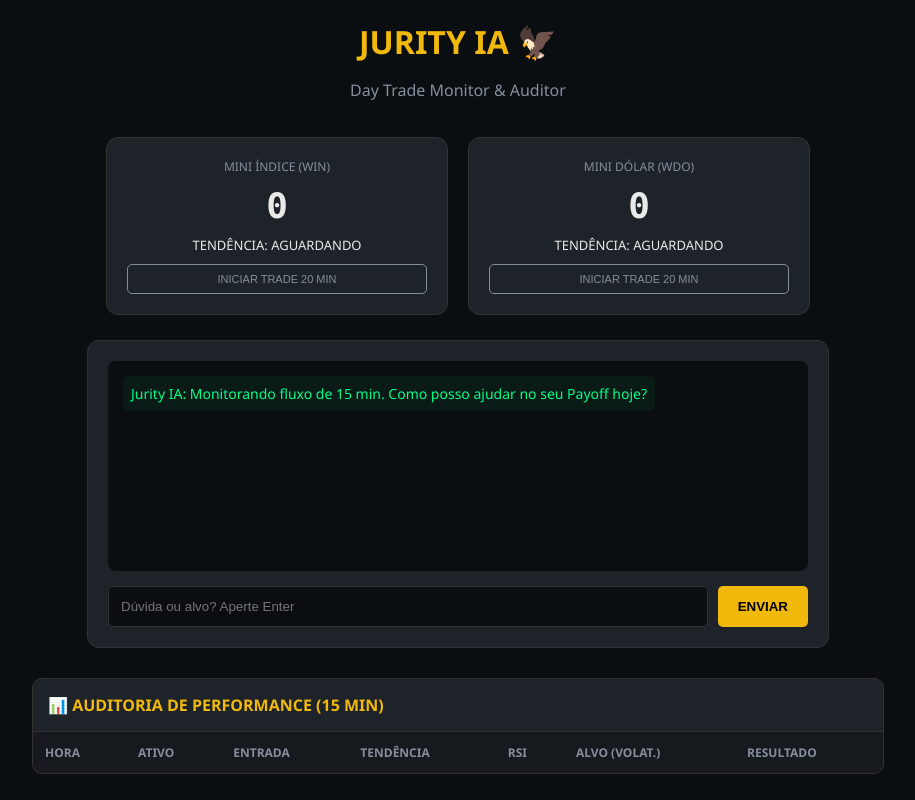
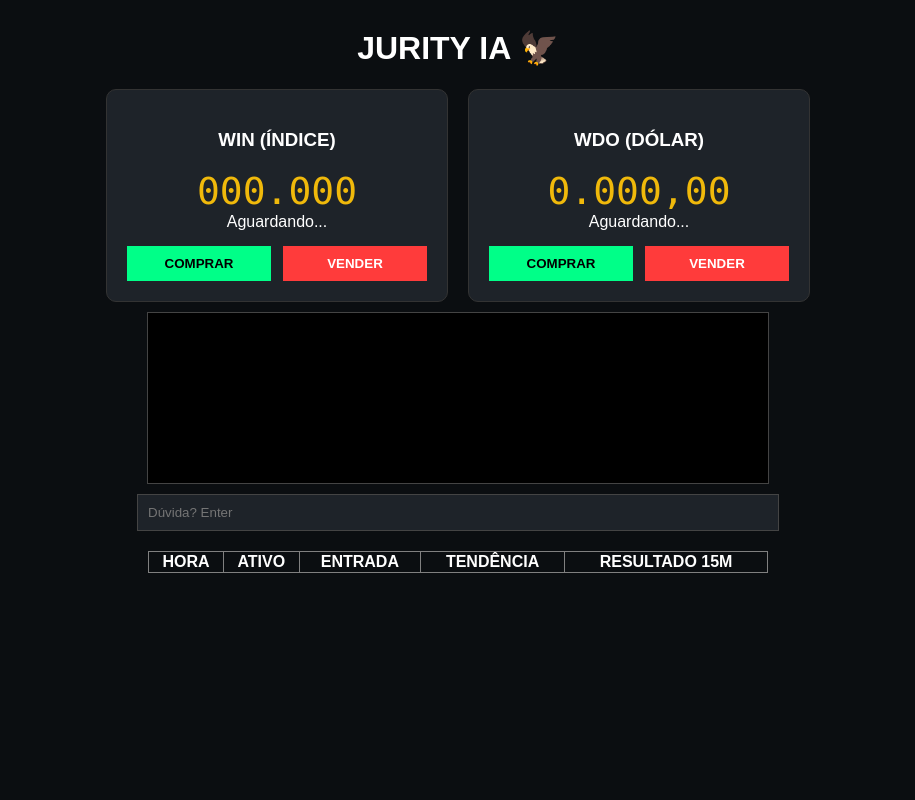
Before and after one commit to eloijurity-creator/DayTraderJurity, a Flask app: page / in a window 1280 px wide. Shown: the whole page, without its empty margins (182-1097 px from the left). Run offline with Flask 3, Linux system fonts and the light colour scheme; data that the repository does not hold is empty.

Commit message:
Update index.html

```diff
--- a/templates/index.html
+++ b/templates/index.html
@@ -1,206 +1,88 @@
 <!DOCTYPE html>
-<html lang="pt-br">
+<html>
 <head>
     <meta charset="UTF-8">
-    <meta name="viewport" content="width=device-width, initial-scale=1.0">
-    <title>JURITY IA - Terminal Day Trade B3</title>
+    <title>JURITY IA - DASHBOARD</title>
     <style>
-        :root {
-            --bg: #0b0e11;
-            --card: #1e2329;
-            --yellow: #f0b90b;
-            --green: #00ff88;
-            --red: #ff3b3b;
-            --text: #eaeaea;
-            --gray: #848e9c;
-        }
-
-        body { font-family: 'Segoe UI', sans-serif; background: var(--bg); color: var(--text); display: flex; flex-direction: column; align-items: center; padding: 20px; margin: 0; }
-
-        /* Header & Timer */
-        .header { text-align: center; margin-bottom: 20px; }
-        .timer-banner {
-            background: var(--yellow); color: black; padding: 10px 30px; border-radius: 5px;
-            font-weight: bold; margin-bottom: 20px; display: none; box-shadow: 0 0 15px rgba(240, 185, 11, 0.4);
-        }
-
-        /* Cards de Ativos */
-        .assets-container { display: flex; gap: 20px; flex-wrap: wrap; justify-content: center; margin-bottom: 25px; }
-        .card {
-            background: var(--card); border-radius: 12px; padding: 20px; width: 300px;
-            border: 1px solid #333; text-align: center; position: relative;
-        }
-        .price-display { font-size: 36px; font-weight: bold; margin: 10px 0; font-family: monospace; }
-        .btn-trade {
-            background: transparent; border: 1px solid var(--gray); color: var(--gray);
-            padding: 8px; border-radius: 5px; cursor: pointer; width: 100%; margin-top: 10px; font-size: 11px;
-        }
-        .btn-trade:hover { border-color: var(--yellow); color: var(--yellow); }
-
-        /* Chat */
-        .chat-section { width: 100%; max-width: 700px; background: var(--card); padding: 20px; border-radius: 12px; border: 1px solid #333; }
-        #chat-window { height: 180px; overflow-y: auto; background: var(--bg); padding: 15px; border-radius: 8px; margin-bottom: 15px; display: flex; flex-direction: column; gap: 8px; }
-        .msg-u { align-self: flex-end; color: var(--yellow); font-size: 14px; }
-        .msg-j { align-self: flex-start; color: var(--green); background: rgba(0,255,136,0.05); padding: 8px; border-radius: 5px; font-size: 14px; }
-
-        /* Tabela de Log */
-        .log-container { width: 100%; max-width: 850px; margin-top: 30px; background: var(--card); border-radius: 10px; overflow: hidden; border: 1px solid #333; }
-        .log-table { width: 100%; border-collapse: collapse; font-size: 12px; }
-        .log-table th { background: #161a1e; padding: 12px; text-align: left; color: var(--gray); }
-        .log-table td { padding: 12px; border-bottom: 1px solid #2b3139; }
-
-        /* Status Colors */
-        .gain-cell { color: var(--green); font-weight: bold; background: rgba(0,255,136,0.1); }
-        .loss-cell { color: var(--red); font-weight: bold; background: rgba(255,59,59,0.1); }
-        .wait-cell { color: var(--gray); font-style: italic; }
+        body { background: #0b0e11; color: white; font-family: sans-serif; display: flex; flex-direction: column; align-items: center; }
+        .card { background: #1e2329; padding: 20px; border-radius: 10px; width: 300px; text-align: center; border: 1px solid #333; }
+        .price { font-size: 38px; color: #f0b90b; font-family: monospace; }
+        .btn-buy { background: #00ff88; color: black; border: none; padding: 10px; font-weight: bold; cursor: pointer; width: 48%; }
+        .btn-sell { background: #ff3b3b; color: white; border: none; padding: 10px; font-weight: bold; cursor: pointer; width: 48%; }
+        #chat { height: 150px; overflow-y: auto; background: #000; padding: 10px; margin: 10px 0; width: 600px; border: 1px solid #444; }
+        .gain { color: #00ff88; } .loss { color: #ff3b3b; }
     </style>
 </head>
 <body>
-
-    <div class="header">
-        <h1 style="color: var(--yellow); margin:0;">JURITY IA 🦅</h1>
-        <p style="color: var(--gray);">Day Trade Monitor & Auditor</p>
+    <h1>JURITY IA 🦅</h1>
+    <div style="display:flex; gap:20px;">
+        <div class="card">
+            <h3>WIN (ÍNDICE)</h3>
+            <div id="p-win" class="price">000.000</div>
+            <div id="s-win">Aguardando...</div>
+            <div style="margin-top:15px; display:flex; justify-content: space-between;">
+                <button class="btn-buy" onclick="enviarOrdem('WIN', 'BUY')">COMPRAR</button>
+                <button class="btn-sell" onclick="enviarOrdem('WIN', 'SELL')">VENDER</button>
             </div>
-
-    <div id="op-timer" class="timer-banner">
-        ⏳ OPERAÇÃO EM CURSO: <span id="timer-val">20:00</span>
         </div>
-
-    <div class="assets-container">
         <div class="card">
-            <div style="font-size: 12px; color: var(--gray);">MINI ÍNDICE (WIN)</div>
-            <div id="p-win" class="price-display">000.000</div>
-            <div id="s-win" style="font-size: 13px;">Aguardando...</div>
-            <button class="btn-trade" onclick="startTimer()">INICIAR TRADE 20 MIN</button>
+            <h3>WDO (DÓLAR)</h3>
+            <div id="p-wdo" class="price">0.000,00</div>
+            <div id="s-wdo">Aguardando...</div>
+            <div style="margin-top:15px; display:flex; justify-content: space-between;">
+                <button class="btn-buy" onclick="enviarOrdem('WDO', 'BUY')">COMPRAR</button>
+                <button class="btn-sell" onclick="enviarOrdem('WDO', 'SELL')">VENDER</button>
             </div>
-
-        <div class="card">
-            <div style="font-size: 12px; color: var(--gray);">MINI DÓLAR (WDO)</div>
-            <div id="p-wdo" class="price-display">0.000,00</div>
-            <div id="s-wdo" style="font-size: 13px;">Aguardando...</div>
-            <button class="btn-trade" onclick="startTimer()">INICIAR TRADE 20 MIN</button>
         </div>
     </div>
 
-    <div class="chat-section">
-        <div id="chat-window">
-            <div class="msg-j">Jurity IA: Monitorando fluxo de 15 min. Como posso ajudar no seu Payoff hoje?</div>
-        </div>
-        <div style="display: flex; gap: 10px;">
-            <input type="text" id="u-in" placeholder="Dúvida ou alvo? Aperte Enter" style="flex:1; padding:12px; background:var(--bg); border:1px solid #333; color:white; border-radius:5px; outline:none;">
-            <button onclick="ask()" style="background:var(--yellow); border:none; padding: 0 20px; border-radius:5px; font-weight:bold; cursor:pointer;">ENVIAR</button>
-        </div>
-    </div>
+    <div id="chat"></div>
+    <input type="text" id="msg-in" placeholder="Dúvida? Enter" style="width:620px; padding:10px; background:#1e2329; color:white; border:1px solid #444;">
 
-    <div class="log-container">
-        <div style="padding:15px; font-weight:bold; border-bottom:1px solid #333; color:var(--yellow);">📊 AUDITORIA DE PERFORMANCE (15 MIN)</div>
-        <table class="log-table">
-            <thead>
-                <tr>
-                    <th>HORA</th>
-                    <th>ATIVO</th>
-                    <th>ENTRADA</th>
-                    <th>TENDÊNCIA</th>
-                    <th>RSI</th>
-                    <th>ALVO (VOLAT.)</th>
-                    <th>RESULTADO</th>
-                </tr>
-            </thead>
-            <tbody id="l-body">
-                </tbody>
+    <table border="1" style="width:620px; margin-top:20px; border-collapse: collapse;">
+        <thead><tr><th>HORA</th><th>ATIVO</th><th>ENTRADA</th><th>TENDÊNCIA</th><th>RESULTADO 15M</th></tr></thead>
+        <tbody id="l-body"></tbody>
     </table>
-    </div>
 
     <script>
-    let timerIdx;
-    let lastP = { WIN: 0, WDO: 0 };
-
-    // Timer de Operação
-    function startTimer() {
-        clearInterval(timerIdx);
-        let time = 1200; // 20 minutos
-        const display = document.getElementById('op-timer');
-        display.style.display = 'block';
-
-        timerIdx = setInterval(() => {
-            let m = Math.floor(time / 60);
-            let s = time % 60;
-            document.getElementById('timer-val').innerText = `${m}:${s < 10 ? '0' : ''}${s}`;
-            if (time <= 0) {
-                clearInterval(timerIdx);
-                display.style.display = 'none';
-                alert("Jurity IA: Tempo estimado da operação atingido. Verifique seus alvos!");
-            }
-            time--;
-        }, 1000);
+        async function enviarOrdem(ativo, tipo) {
+            const preco = parseFloat(document.getElementById(`p-${ativo.toLowerCase()}`).innerText.replace('.',''));
+            const offset = ativo === 'WIN' ? 150 : 5.0;
+            const payload = {
+                ativo: ativo, tipo: tipo, preco: preco,
+                sl: tipo === 'BUY' ? preco - offset : preco + offset,
+                tp: tipo === 'BUY' ? preco + offset : preco - offset,
+                lotes: 1
+            };
+            const res = await fetch('/set_order', {method:'POST', headers:{'Content-Type':'application/json'}, body:JSON.stringify(payload)});
+            alert("Ordem enviada para a fila do MT5!");
         }
 
-    // Atualização de Interface
-    async function refresh() {
-        // Preços e Sinais
+        async function update() {
             for (let a of ['WIN', 'WDO']) {
-            try {
                 const r = await fetch(`/get_signal?ativo=${a}`);
                 const d = await r.json();
-                const elP = document.getElementById(`p-${a.toLowerCase()}`);
-                const elS = document.getElementById(`s-${a.toLowerCase()}`);
-
-                elP.innerText = d.preco.toLocaleString('pt-BR');
-                elS.innerText = d.sinal;
-                elS.style.color = d.cor;
-
-                if(d.preco > lastP[a]) elP.style.color = "#00ff88";
-                else if(d.preco < lastP[a]) elP.style.color = "#ff3b3b";
-                lastP[a] = d.preco;
-            } catch(e) {}
+                document.getElementById(`p-${a.toLowerCase()}`).innerText = d.preco;
+                document.getElementById(`s-${a.toLowerCase()}`).innerText = `${d.sinal} | RSI: ${d.rsi}`;
+            }
+            const rl = await fetch('/get_log');
+            const logs = await rl.json();
+            document.getElementById('l-body').innerHTML = logs.map(l => `
+                <tr><td>${l.horario}</td><td>${l.ativo}</td><td>${l.preco}</td><td>${l.tendencia}</td><td class="${l.resultado.includes('GAIN')?'gain':'loss'}">${l.resultado}</td></tr>
+            `).join('');
         }
 
-        // Tabela de Auditoria
-        try {
-            const rl = await fetch('/get_log');
-            const logs = await rl.json();
-            document.getElementById('l-body').innerHTML = logs.map(l => {
-                let resClass = l.resultado.includes('GAIN') ? 'gain-cell' :
-                               l.resultado.includes('LOSS') ? 'loss-cell' : 'wait-cell';
-                return `
-                    <tr>
-                        <td style="color:var(--gray)">${l.horario}</td>
-                        <td><b>${l.ativo}</b></td>
-                        <td>${l.preco}</td>
-                        <td style="color:${l.tendencia=='ALTA'?'#00ff88':'#ff3b3b'}">${l.tendencia}</td>
-                        <td>${l.rsi}</td>
-                        <td>${l.alvo}</td>
-                        <td class="${resClass}">${l.resultado}</td>
-                    </tr>
-                `;
-            }).join('');
-        } catch(e) {}
+        document.getElementById('msg-in').addEventListener('keypress', async (e) => {
+            if(e.key === 'Enter') {
+                const val = e.target.value; e.target.value = '';
+                document.getElementById('chat').innerHTML += `<p style="color:#f0b90b">Você: ${val}</p>`;
+                const res = await fetch('/chat', {method:'POST', headers:{'Content-Type':'application/json'}, body:JSON.stringify({mensagem:val})});
+                const d = await res.json();
+                document.getElementById('chat').innerHTML += `<p style="color:#00ff88">Jurity: ${d.resposta}</p>`;
             }
+        });
 
-    // Chat
-    async function ask() {
-        const input = document.getElementById('u-in');
-        const box = document.getElementById('chat-window');
-        const txt = input.value.trim();
-        if(!txt) return;
-
-        box.innerHTML += `<div class="msg-u"><b>Você:</b> ${txt}</div>`;
-        input.value = '';
-        box.scrollTop = box.scrollHeight;
-
-        const res = await fetch('/chat', {
-            method:'POST',
-            headers:{'Content-Type':'application/json'},
-            body: JSON.stringify({mensagem: txt})
-        });
-        const d = await res.json();
-        box.innerHTML += `<div class="msg-j"><b>Jurity IA:</b> ${d.resposta}</div>`;
-        box.scrollTop = box.scrollHeight;
-    }
-
-    document.getElementById('u-in').addEventListener('keypress', (e) => { if(e.key==='Enter') ask(); });
-    setInterval(refresh, 2500);
-    refresh();
+        setInterval(update, 2000);
     </script>
 </body>
 </html>
```
Lines whose indentation alone changed are shown as unchanged.
